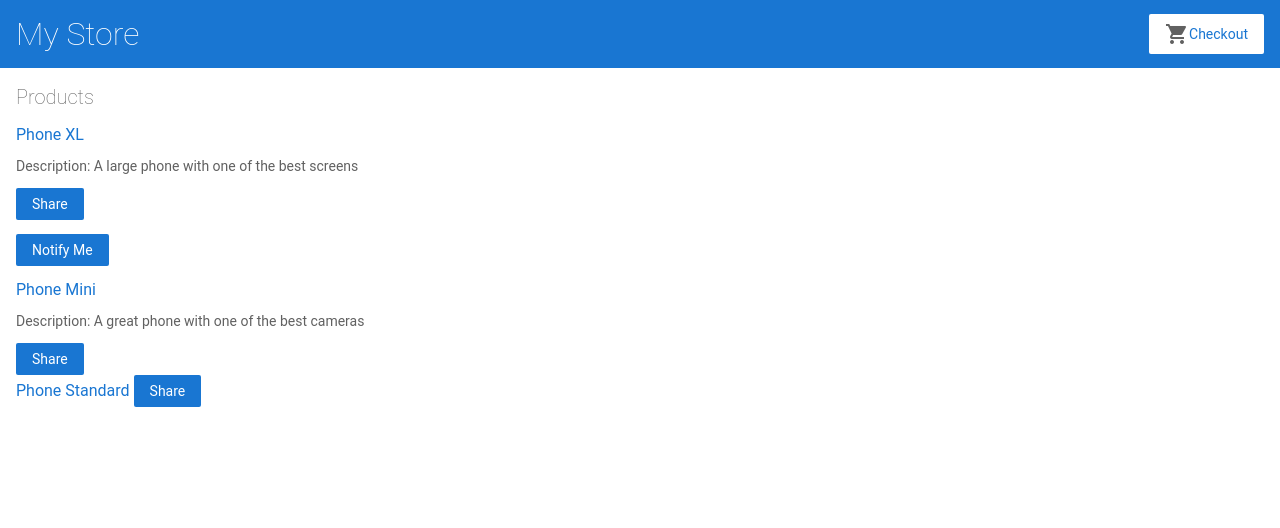
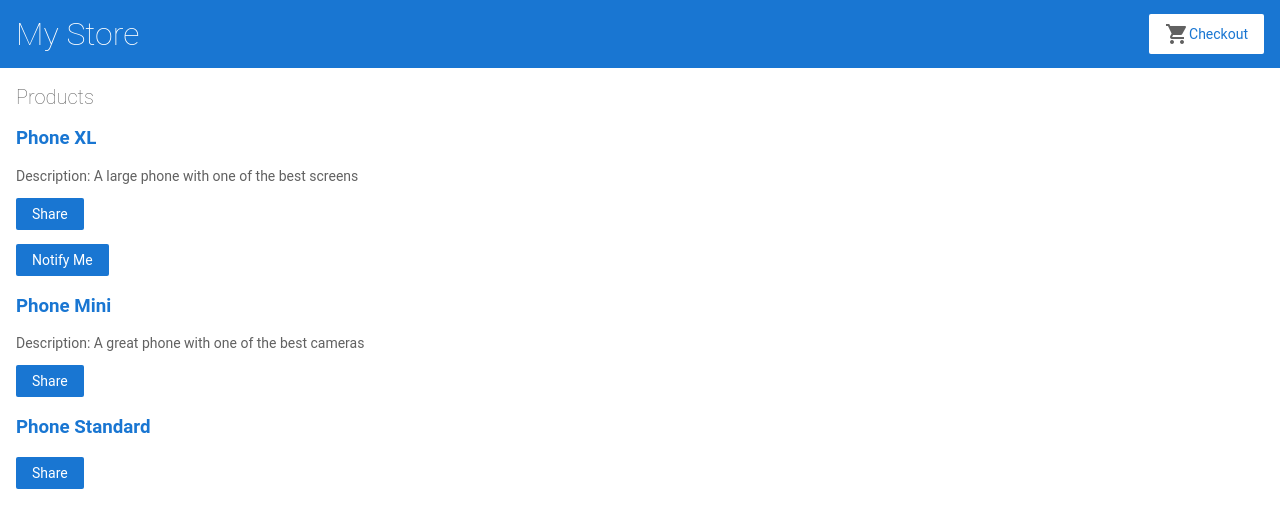
Before and after one commit to uenoarisa/7huf75, an Angular app: page / in a window 1280 px wide. Shown: the top 528 px of the page. Built offline with nearby package versions, Linux system fonts and the light colour scheme.

Commit message:
add: detail画面に遷移

```diff
--- a/src/app/app.module.ts
+++ b/src/app/app.module.ts
@@ -7,19 +7,23 @@
 import { TopBarComponent } from './top-bar/top-bar.component';
 import { ProductListComponent } from './product-list/product-list.component';
 import { ProductAlertsComponent } from './product-alerts/product-alerts.component';
+import { ProductDetailsComponent } from './product-details/product-details.component';
+
 @NgModule({
   imports: [
     BrowserModule,
     ReactiveFormsModule,
     RouterModule.forRoot([
       { path: '', component: ProductListComponent },
+      { path: 'products/:productId', component: ProductDetailsComponent },
     ])
   ],
   declarations: [
     AppComponent,
     TopBarComponent,
     ProductListComponent,
-    ProductAlertsComponent
+    ProductAlertsComponent,
+    ProductDetailsComponent,
   ],
   bootstrap: [
     AppComponent
--- /dev/null
+++ b/src/app/product-details/product-details.component.html
@@ -0,0 +1 @@
+<p>product-details works!</p>
--- a/src/app/product-list/product-list.component.html
+++ b/src/app/product-list/product-list.component.html
@@ -1,9 +1,13 @@
 <h2>Products</h2>
 
 <div *ngFor="let product of products">
-    <a [title]="product.name + ' details'">
+    <h3>
+        <a
+        [title]="product.name + ' details'"
+        [routerLink]="['/products', product.id]">
         {{ product.name }}
-    </a>
+        </a>
+    </h3>
     <p *ngIf="product.description">
         Description: {{ product.description }}
     </p>
```
Also changed, not shown: src/app/product-details/product-details.component.ts (added, +13 -0 lines), src/app/product-details/product-details.component.css (added), 1 other file (tests, documents, lock files or other folders).
